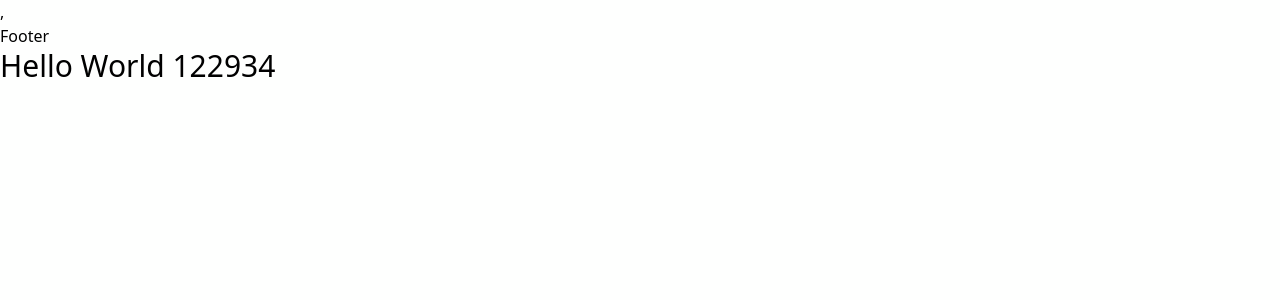
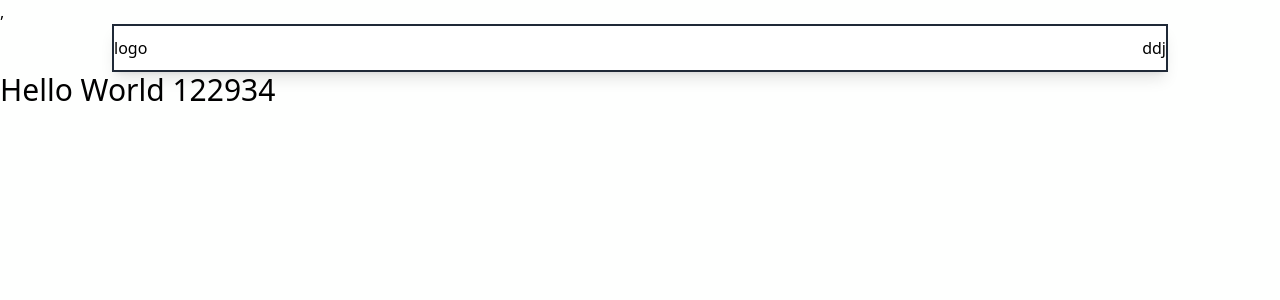
Before and after one commit to MakeMaker-Kit/MAKERMAKER, a React (Vite) app: page / in a window 1280 px wide. Shown: the top 300 px of the page. Built offline with nearby package versions, Linux system fonts and the light colour scheme; what tailwindcss-radix would draw is missing.

Commit message:
Add Navbar Layout UI

```diff
--- /dev/null
+++ b/src/assets/images/index.ts
@@ -0,0 +1,3 @@
+import logoImage from "./logo.png";
+
+export { logoImage };
--- a/src/components/applayout/Navbar.tsx
+++ b/src/components/applayout/Navbar.tsx
@@ -1,9 +1,23 @@
+import classNames from "classnames";
 import React from "react";
+import { themes, flexLayout } from "../../styles/themes/theme";
 
 const Navbar = () => {
+  const { themeWrapper, boxFull, XFull, containerWrapper } = themes;
+  const { marX, padY } = themeWrapper;
+  const { flexRowCenterBetween } = flexLayout;
   return (
     <>
-      <div>Footer</div>
+      <div className={classNames(`${marX} p-0`, ``)}>
+        <nav className={classNames(`${XFull} h-12`, `${containerWrapper}`)}>
+          <div className={classNames(`${boxFull} ${flexRowCenterBetween}`)}>
+            <div>
+              <h1>logo</h1>
+            </div>
+            <div>ddj</div>
+          </div>
+        </nav>
+      </div>
     </>
   );
 };
--- a/src/components/appwrapper/Wrapper.tsx
+++ b/src/components/appwrapper/Wrapper.tsx
@@ -1,16 +1,19 @@
 import React from "react";
 import { WrapperProps } from "./wrapper.types";
 import { Navbar, Footer } from "../applayout";
+import { wrapperStypes, themes } from "../../styles/themes/theme";
 
 const Wrapper: React.FC<WrapperProps> = ({ children }) => {
+  const { pageCenter } = wrapperStypes;
+  const { boxFull } = themes;
   return (
     <>
-      <div>
-        <div>
+      <div className={` bg-transparent`}>
+        <div className={`relative`}>
           {/* Header */}
           <Navbar />
         </div>
-        <div>{children}</div>
+        <div className={`${pageCenter} h-screen`}>{children}</div>
         <div>
           {/* Footer */}
           <Footer />
--- a/src/styles/makemaker.css
+++ b/src/styles/makemaker.css
@@ -1,8 +1,12 @@
 @tailwind base;
 @tailwind components;
+:root{
+    @apply scrollbar-thin scrollbar-thumb-appBlue scrollbar-track-gray-500
+}
 body{
     @apply m-0 p-0 box-border bg-darkWhite
 }
+
 @font-face {
     font-family: "CascadiaCode";
     src: url("../../public/fonts/CascadiaCode.ttf");
--- a/src/styles/themes/theme.ts
+++ b/src/styles/themes/theme.ts
@@ -1,8 +1,13 @@
 export const textStyles = {};
 export const elementStyles = {};
-
+export const wrapperStypes = {
+  pageCenter: "max-w-default mx-auto",
+};
 export const themes = {
-  themeWrapper: {},
+  themeWrapper: {
+    marX: "mx-28",
+    padY: "py-3",
+  },
   Centralised: "max-w-default mx-auto",
   boxFull: "w-full h-full",
   XFull: "w-full",
```
Also changed, not shown: src/assets/images/logo.png (added).
